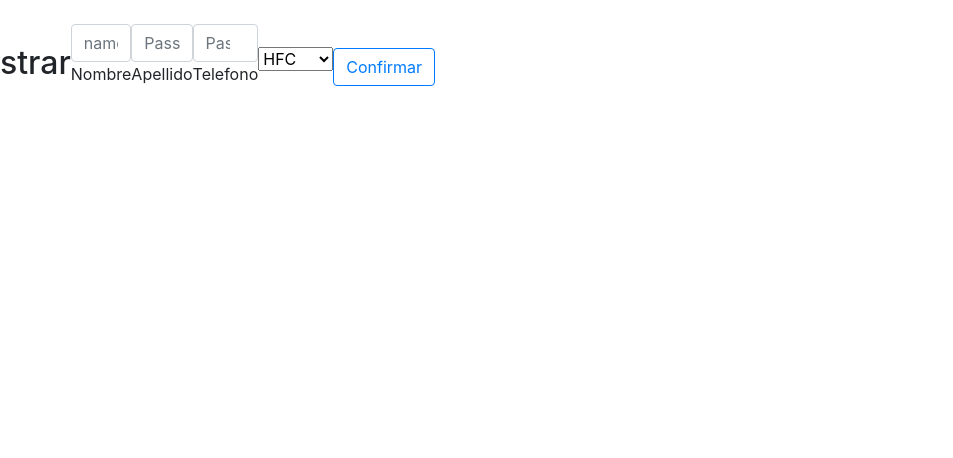
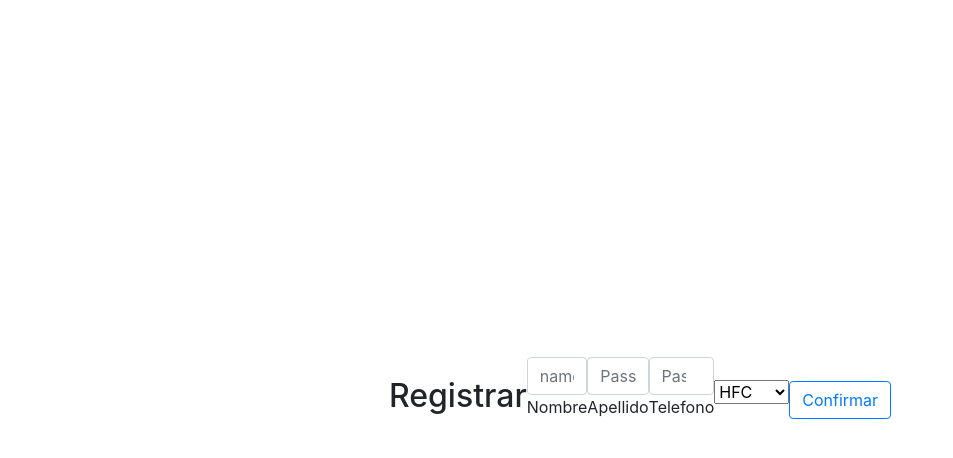
Before and after one commit to yaninacba/kambio2, a website with bundled scripts: page registro.html in a window 1280 px wide. Shown: the whole page, without its empty margins (0-953 px from the left). Built offline with nearby package versions, Linux system fonts and the light colour scheme.

Commit message:
ju991569

```diff
--- a/registro.html
+++ b/registro.html
@@ -10,6 +10,7 @@
 
 </head>
 <body>
+    <div id="formulario" class="d-flex justify-content-center align-items-center vh-100">
     <form id="inicio" class="w-25 m-4">
         <h2>Registrar</h2>
     <div class="form-floating mb-3">
@@ -34,6 +35,7 @@
      </div>
      <button id="confirmar" type="button" class="btn btn-outline-primary" style="float: right;" >Confirmar</button>
     </form>
+    </div>
 
 
 
```
